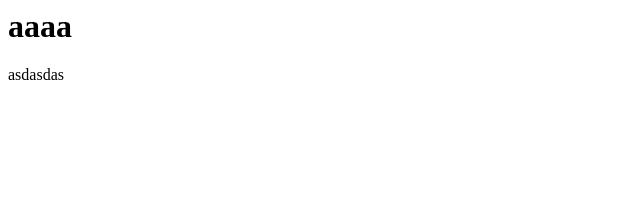
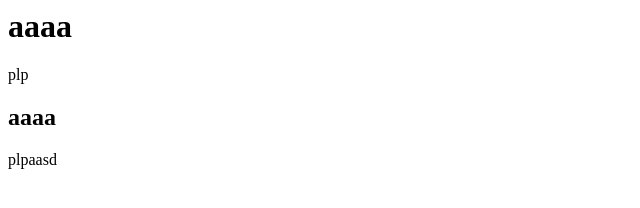
Before and after one commit to sofi18/my-space, a plain HTML site: page index.html in a window 1280 px wide. Shown: the whole page, without its empty margins (0-640 px from the left). Drawn offline with Linux system fonts and the light colour scheme.

Commit message:
Update index.html

```diff
--- a/index.html
+++ b/index.html
@@ -2,7 +2,13 @@
     <body>
         <h1>aaaa</h1>
         <p>
-            asdasdas
+            plp
+        </p>
+
+
+        <h2>aaaa</h2>
+        <p>
+            plpaasd
         </p>
     </body>
 
```
